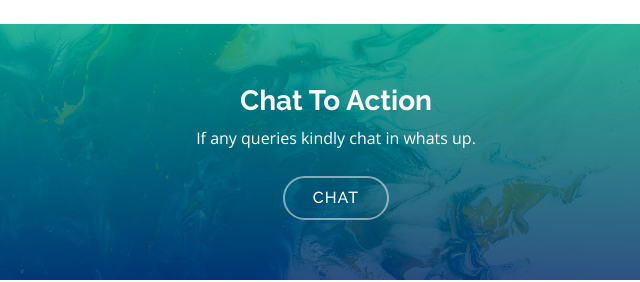
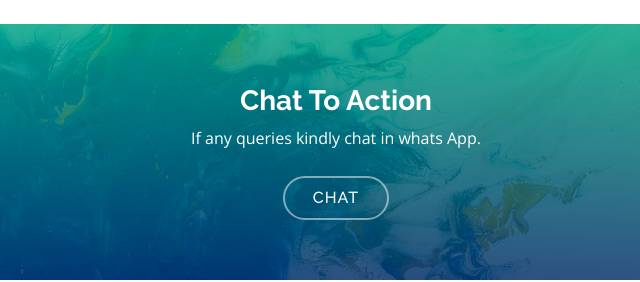
Before and after one commit to LuciferEddy/Edcons-Enterprises, a plain HTML site: page index.html in a window 1280 px wide. Shown: the part 1880-2162 px from the top of the page, 304-944 px from the left. Drawn offline with nearby package versions, Linux system fonts and the light colour scheme.

Commit message:
changed whats up to whats App

```diff
--- a/index.html
+++ b/index.html
@@ -271,7 +271,7 @@
 
         <div class="text-center">
           <h3>Chat To Action</h3>
-          <p> If any queries kindly chat in whats up.</p>
+          <p> If any queries kindly chat in whats App.</p>
           <a class="cta-btn" href="https://wa.me/message/54BWX7VUYELVP1">Chat</a>
         </div>
 
```
